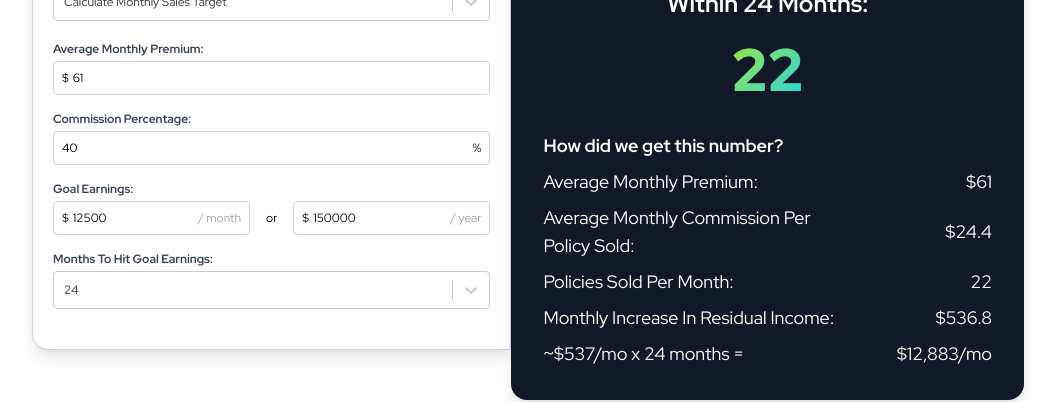
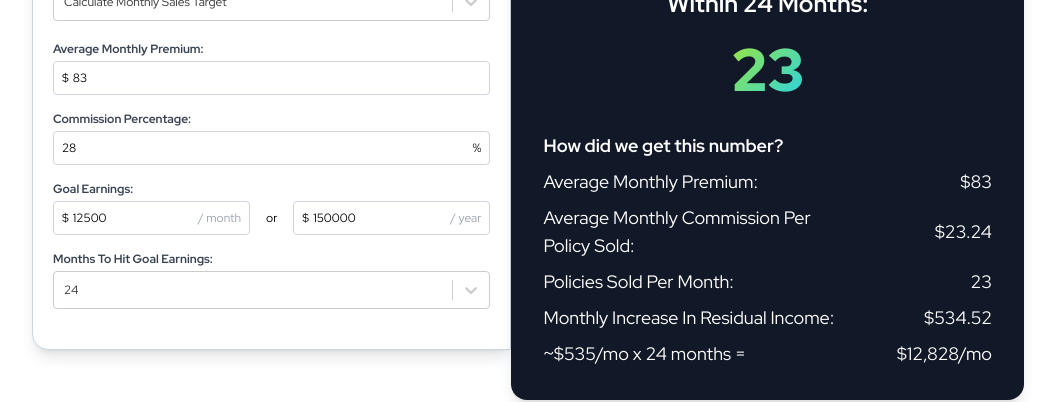
Before and after one commit to JT-Martin/monetize-declines-calc, a React (Vite) app: page / in a window 1280 px wide. Shown: the part 124-526 px from the top of the page, without its empty margins (112-1167 px from the left). Built offline with nearby package versions, Linux system fonts and the light colour scheme.

Commit message:
update default inputs

```diff
--- a/src/Components/App/App.jsx
+++ b/src/Components/App/App.jsx
@@ -11,7 +11,7 @@ function App() {
       if (appContainerRef.current) {
         const appContainer = appContainerRef.current;
         const containerWidth = appContainer.clientWidth;
-        const containerHeight = appContainer.clientHeight;
+        const containerHeight = appContainer.clientHeight + 50;
         console.log(containerWidth);
         console.log(containerHeight);
 
--- a/src/Containers/AppContainer.jsx
+++ b/src/Containers/AppContainer.jsx
@@ -5,12 +5,11 @@ export const InputContext = createContext();
 
 function AppContainer() {
   const [mode, setMode] = useState("Sales Target");
-  const [averageMonthlyPremium, setAverageMonthlyPremium] = useState("61");
-  const [commissionPercentage, setCommissionPercentage] = useState("40");
+  const [averageMonthlyPremium, setAverageMonthlyPremium] = useState("83");
+  const [commissionPercentage, setCommissionPercentage] = useState("28");
   const [goalEarnings, setGoalEarnings] = useState("12500");
   const [timeframe, setTimeframe] = useState("24");
   const [monthlyDeclines, setMonthlyDeclines] = useState("30");
-
 
   const handleModeChange = (event) => {
     const updatedMode = event.value;
```
